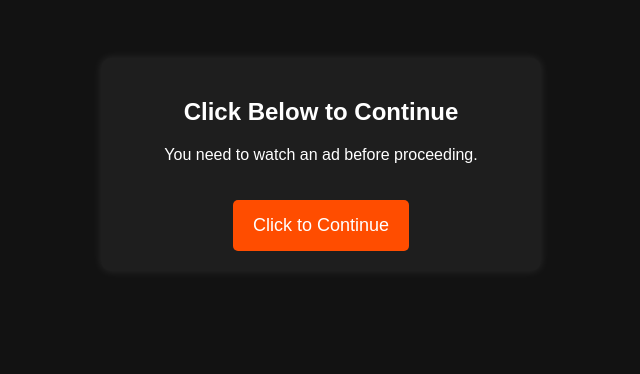
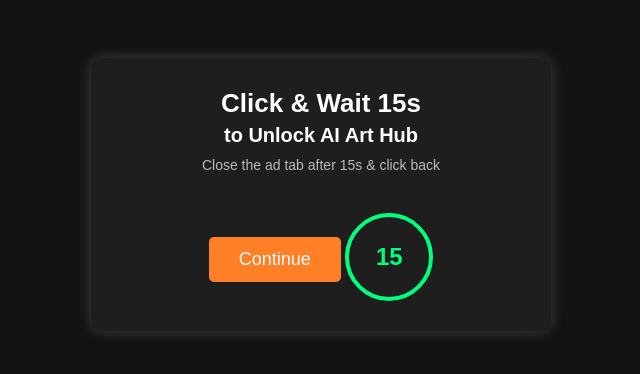
Before and after one commit to aiarthub/Aiarthub-Test, a plain HTML site: page index.html in a window 1280 px wide. Shown: the whole page, without its empty margins (319-959 px from the left). Drawn offline with Linux system fonts and the light colour scheme.

Commit message:
Update index.html

```diff
--- a/index.html
+++ b/index.html
@@ -1,61 +1,105 @@
 <!DOCTYPE html>
 <html lang="en">
 <head>
-    <meta charset="UTF-8">
-    <meta name="viewport" content="width=device-width, initial-scale=1.0">
-    <title>Continue to Lexica</title>
+  <meta charset="UTF-8" />
+  <meta name="viewport" content="width=device-width, initial-scale=1.0" />
+  <title>Unlock AI Art Hub</title>
   <style>
     body {
-            font-family: Arial, sans-serif;
+      font-family: 'Poppins', sans-serif;
+      background-color: #121212;
+      color: #fff;
       text-align: center;
       padding: 50px;
-            background-color: #121212;
-            color: white;
     }
     .container {
+      background: #1e1e1e;
+      padding: 30px;
+      border-radius: 10px;
+      box-shadow: 0 0 15px rgba(255, 255, 255, 0.2);
       max-width: 400px;
       margin: auto;
-            padding: 20px;
-            background: #1e1e1e;
-            border-radius: 10px;
-            box-shadow: 0 0 10px rgba(255, 255, 255, 0.1);
     }
-        button {
-            background-color: #ff4d00;
-            color: white;
-            padding: 15px 20px;
+    h1 {
+      font-size: 26px;
+      margin: 0;
+    }
+    h2 {
+      font-size: 20px;
+      margin: 5px 0;
+    }
+    .subtext {
+      font-size: 14px;
+      color: #bbb;
+      margin: 10px 0 20px;
+    }
+    .countdown {
+      font-size: 24px;
+      font-weight: bold;
+      color: #00ff7f;
+      width: 80px;
+      height: 80px;
+      line-height: 80px;
+      border-radius: 50%;
+      border: 4px solid #00ff7f;
+      display: inline-block;
+      margin-top: 20px;
+      transition: transform 0.3s ease, opacity 0.3s ease;
+    }
+    .countdown.animate {
+      transform: scale(1.1);
+      opacity: 0.8;
+    }
+    .button {
+      background-color: #FF7F27;
+      color: #fff;
       border: none;
+      padding: 12px 30px;
+      font-size: 18px;
       border-radius: 5px;
-            font-size: 18px;
       cursor: pointer;
       margin-top: 20px;
+      transition: background-color 0.3s ease;
     }
-        button:disabled {
-            background-color: gray;
-            cursor: not-allowed;
+    .button:hover {
+      background-color: #E56717;
     }
   </style>
 </head>
 <body>
   <div class="container">
-        <h2>Click Below to Continue</h2>
-        <p>You need to watch an ad before proceeding.</p>
-        <button id="continueBtn">Click to Continue</button>
+    <h1>Click & Wait 15s</h1>
+    <h2>to Unlock AI Art Hub</h2>
+    <p class="subtext">Close the ad tab after 15s & click back</p>
+    <button id="continueButton" class="button">Continue</button>
+    <div class="countdown" id="countdown">15</div>
   </div>
 
   <script>
-        document.getElementById("continueBtn").addEventListener("click", function() {
-            // Open Adsterra Ad Link in New Tab
+    document.getElementById("continueButton").addEventListener("click", function () {
+      // Open Adsterra ad link in a new tab immediately
       window.open("https://www.effectiveratecpm.com/dc5jzdyyeq?key=b0eb67688b5208dc0c11ec012a5d335c", "_blank");
 
-            // Disable Button to Prevent Spam Clicks
-            this.disabled = true;
-            this.innerText = "Please Wait...";
+      // Start the countdown
+      let countdown = 15;
+      const countdownElement = document.getElementById("countdown");
+      countdownElement.textContent = countdown; // initially shows 15
 
-            // Wait 10 Seconds, then Redirect to Lexica.art
-            setTimeout(function() {
+      let interval = setInterval(function () {
+        countdown--;
+        countdownElement.textContent = countdown;
+        countdownElement.classList.add("animate");
+
+        setTimeout(() => {
+          countdownElement.classList.remove("animate");
+        }, 500);
+
+        if (countdown <= 0) {
+          clearInterval(interval);
+          // Redirect to Lexica.art after 15s
           window.location.href = "https://lexica.art";
-            }, 10000);
+        }
+      }, 1000);
     });
   </script>
 </body>
```
Lines whose indentation alone changed are shown as unchanged.
